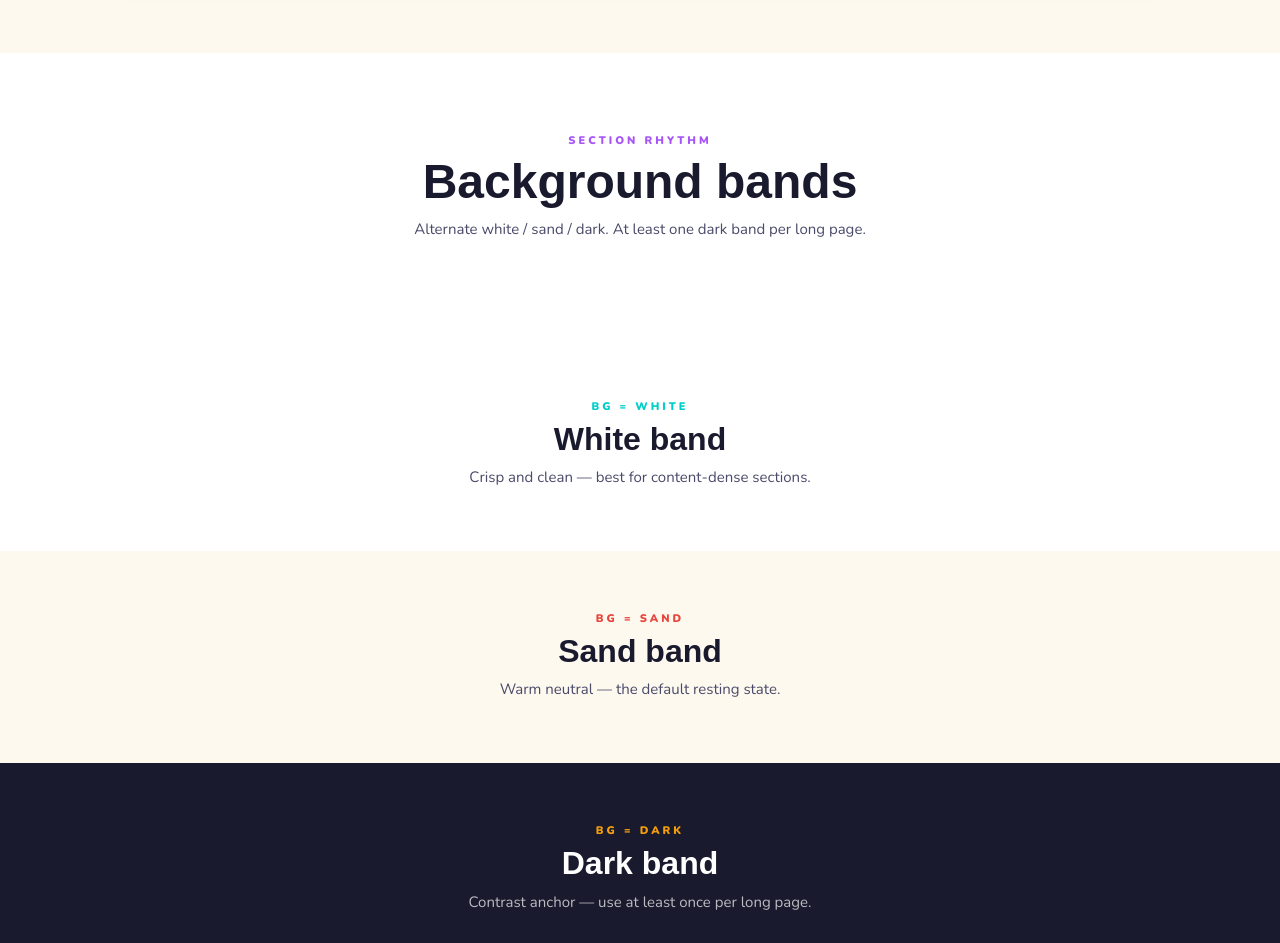
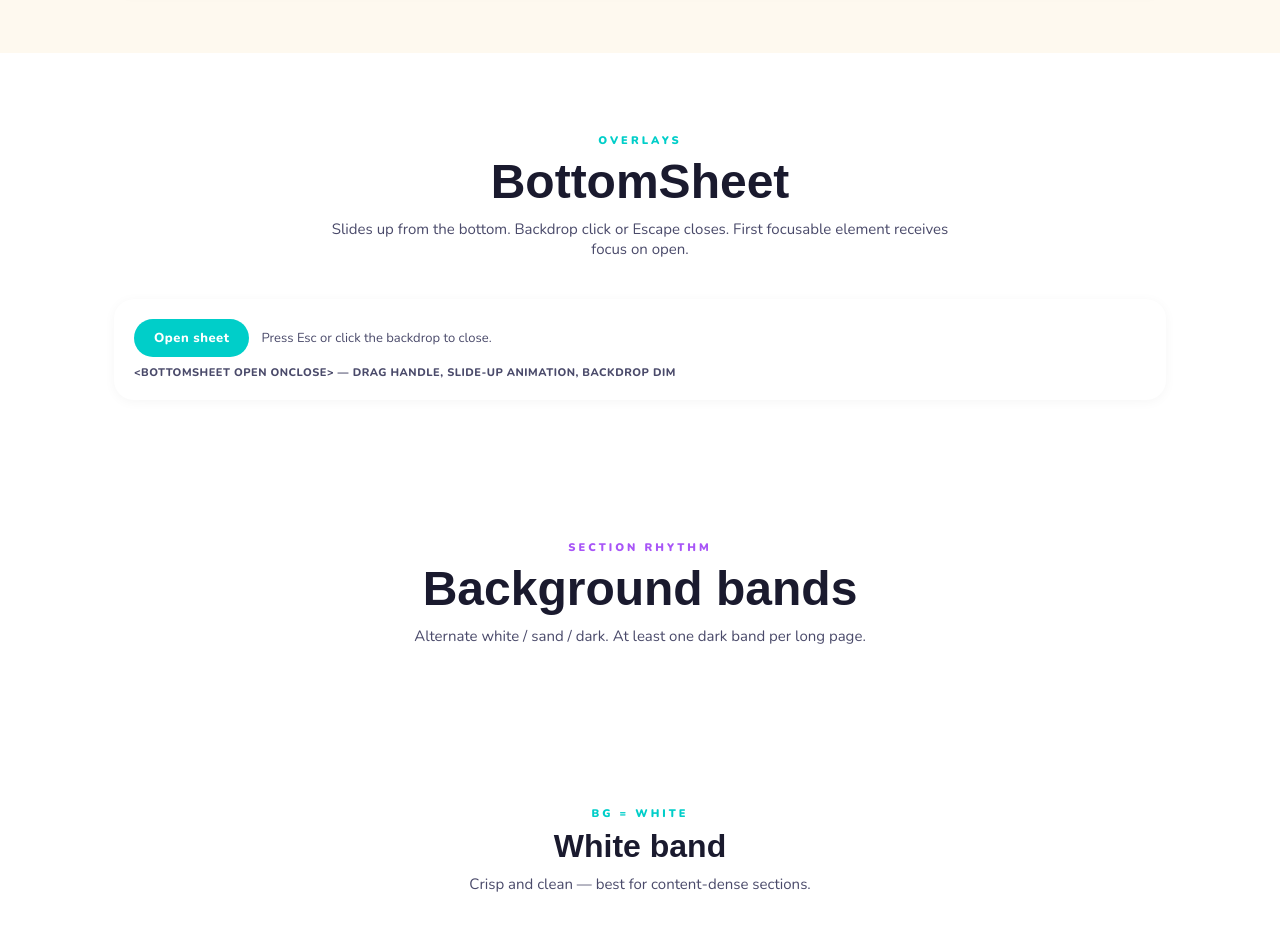
Before and after one commit to Khari2010/DRBabyyy, a React (Vite) app: page /styleguide in a window 1280 px wide. Shown: the part 3340-4283 px from the top of the page. Built offline with nearby package versions, Linux system fonts and the light colour scheme; no server answers; a web font is replaced by a local one.

Commit message:
feat(ui): add BottomSheet primitive

```diff
--- /dev/null
+++ b/src/components/primitives/BottomSheet.jsx
@@ -0,0 +1,81 @@
+import { useEffect, useRef } from "react";
+import { C } from "../../data/colors.js";
+import { RADIUS, SHADOW } from "../../data/design.js";
+
+export default function BottomSheet({ open, onClose, children, maxHeight = "85vh" }) {
+  const sheetRef = useRef(null);
+
+  useEffect(() => {
+    if (!open) return;
+    const onKey = (e) => {
+      if (e.key === "Escape") onClose?.();
+    };
+    document.addEventListener("keydown", onKey);
+    return () => document.removeEventListener("keydown", onKey);
+  }, [open, onClose]);
+
+  useEffect(() => {
+    if (open && sheetRef.current) {
+      const focusable = sheetRef.current.querySelector(
+        "button, [href], input, select, textarea, [tabindex]:not([tabindex='-1'])",
+      );
+      focusable?.focus();
+    }
+  }, [open]);
+
+  if (!open) return null;
+
+  return (
+    <div
+      role="dialog"
+      aria-modal="true"
+      onClick={onClose}
+      style={{
+        position: "fixed",
+        inset: 0,
+        background: "rgba(26,26,46,0.55)",
+        zIndex: 150,
+        display: "flex",
+        alignItems: "flex-end",
+        justifyContent: "center",
+        animation: "drSheetFade 0.3s ease",
+      }}
+    >
+      <div
+        ref={sheetRef}
+        onClick={(e) => e.stopPropagation()}
+        style={{
+          background: C.white,
+          borderRadius: `${RADIUS.xl}px ${RADIUS.xl}px 0 0`,
+          boxShadow: SHADOW.dramatic,
+          width: "100%",
+          maxWidth: 520,
+          maxHeight,
+          overflowY: "auto",
+          padding: "12px 20px 24px",
+          animation: "drSheetSlideUp 0.4s cubic-bezier(0.16,1,0.3,1)",
+        }}
+      >
+        <div
+          aria-hidden="true"
+          style={{
+            width: 40,
+            height: 4,
+            borderRadius: 999,
+            background: "rgba(0,0,0,0.18)",
+            margin: "0 auto 16px",
+          }}
+        />
+        {children}
+      </div>
+      <style>{`
+        @keyframes drSheetFade {
+          from { opacity: 0; } to { opacity: 1; }
+        }
+        @keyframes drSheetSlideUp {
+          from { transform: translateY(100%); } to { transform: translateY(0); }
+        }
+      `}</style>
+    </div>
+  );
+}
--- a/src/routes/StyleGuide.jsx
+++ b/src/routes/StyleGuide.jsx
@@ -1,4 +1,4 @@
-import { useEffect } from "react";
+import { useEffect, useState } from "react";
 import { C } from "../data/colors.js";
 import {
   RADIUS,
@@ -19,6 +19,7 @@ import Card from "../components/primitives/Card.jsx";
 import Avatar from "../components/primitives/Avatar.jsx";
 import Pill from "../components/primitives/Pill.jsx";
 import SectionBand from "../components/primitives/SectionBand.jsx";
+import BottomSheet from "../components/primitives/BottomSheet.jsx";
 import WheelOfFortune from "../components/games/WheelOfFortune.jsx";
 
 // Loads the same fonts + reset styles the home + player pages rely on so
@@ -97,6 +98,7 @@ export default function StyleGuide() {
 
   const colorEntries = Object.entries(C);
   const accentEntries = Object.entries(SECTION_ACCENTS);
+  const [sheetOpen, setSheetOpen] = useState(false);
 
   return (
     <div style={{ background: C.sand, minHeight: "100vh" }}>
@@ -395,6 +397,72 @@ export default function StyleGuide() {
             </div>
           </Card>
         </Reveal>
+      </SectionBand>
+
+      {/* BottomSheet */}
+      <SectionBand bg="white">
+        <Reveal>
+          <SectionHeader
+            label="Overlays"
+            title="BottomSheet"
+            tagline="Slides up from the bottom. Backdrop click or Escape closes. First focusable element receives focus on open."
+            accent={C.turquoise}
+          />
+        </Reveal>
+        <Reveal delay={0.05}>
+          <Card>
+            <div style={{ display: "flex", gap: 12, flexWrap: "wrap", alignItems: "center" }}>
+              <button
+                onClick={() => setSheetOpen(true)}
+                style={{
+                  fontFamily: "Nunito, sans-serif",
+                  fontWeight: 800,
+                  fontSize: 13,
+                  padding: "10px 20px",
+                  borderRadius: RADIUS.pill,
+                  border: "none",
+                  background: C.turquoise,
+                  color: C.white,
+                  cursor: "pointer",
+                  letterSpacing: 0.5,
+                }}
+              >
+                Open sheet
+              </button>
+              <div style={{ ...BODY, fontSize: 13 }}>
+                Press Esc or click the backdrop to close.
+              </div>
+            </div>
+            <Caption>&lt;BottomSheet open onClose&gt; — drag handle, slide-up animation, backdrop dim</Caption>
+          </Card>
+        </Reveal>
+        <BottomSheet open={sheetOpen} onClose={() => setSheetOpen(false)}>
+          <div style={{ ...HEADING.h3, color: C.dark, fontSize: 22, marginBottom: 12 }}>
+            Sheet contents
+          </div>
+          <div style={{ ...BODY, marginBottom: 20 }}>
+            This sheet slides up from the bottom. Click the backdrop, press{" "}
+            <strong>Escape</strong>, or use the button below to close it.
+            Clicking inside the sheet doesn't close it.
+          </div>
+          <button
+            onClick={() => setSheetOpen(false)}
+            style={{
+              fontFamily: "Nunito, sans-serif",
+              fontWeight: 800,
+              fontSize: 13,
+              padding: "10px 20px",
+              borderRadius: RADIUS.pill,
+              border: "none",
+              background: C.dark,
+              color: C.white,
+              cursor: "pointer",
+              width: "100%",
+            }}
+          >
+            Close
+          </button>
+        </BottomSheet>
       </SectionBand>
 
       {/* Section examples — rhythm */}
```
